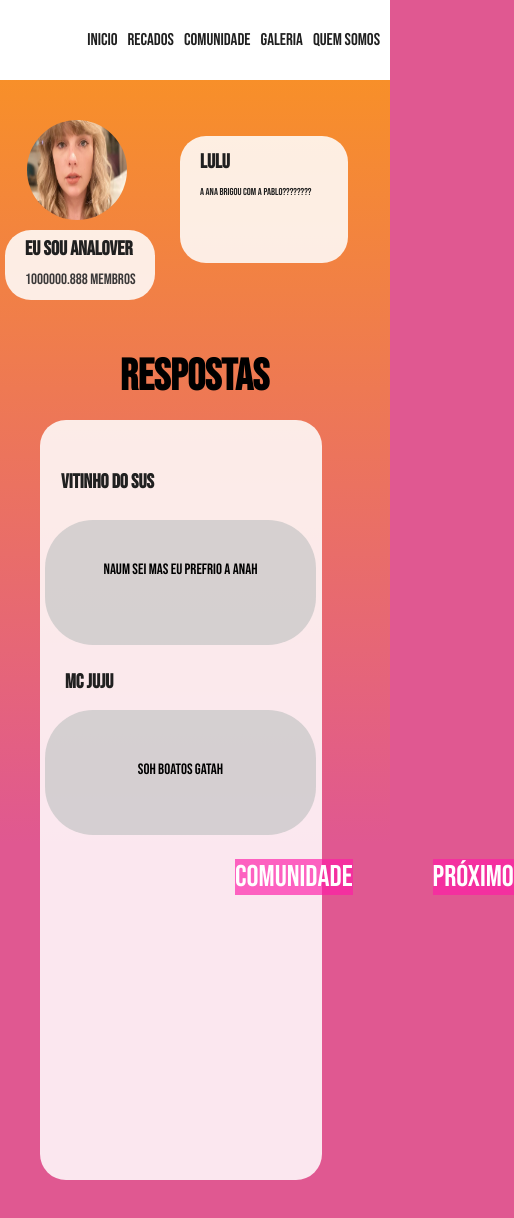
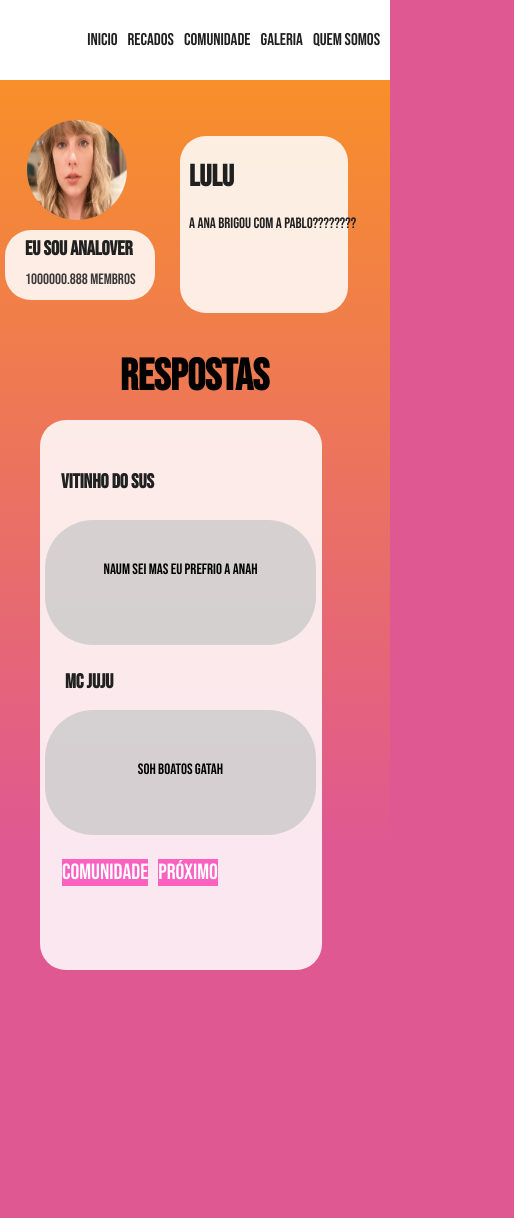
Before and after one commit to juliabergman/projeto, a React (Create React App) app: page /forum1 in a window 390 px wide. Shown: the top 1218 px of the page, 514 px wide, since content can reach past the window. Built offline with nearby package versions, Linux system fonts and the light colour scheme; the HTML template or start-up script is replaced by a standard one.

Commit message:
galeria no responsivo alterada

```diff
--- a/src/paginas/forum1/forum1.css
+++ b/src/paginas/forum1/forum1.css
@@ -280,7 +280,7 @@ border-radius: 48px;
             .forumBiof{
                 position: absolute;
                 width: 168px;
-                height: 127px;
+                height: 177px;
                 left: 180px;
                 top: 136px;
                 text-align: center;
@@ -293,11 +293,11 @@ border-radius: 48px;
             .nomeTitulof{
                 position: absolute;
 
-            left: 200px;
+            left: 180px;
             top: 150px;
 
-            font-size: 10px;
-
+            font-size: 15px;
+            margin: 9px;
 
             color: #202020;
 
@@ -315,7 +315,7 @@ border-radius: 48px;
 
                 position: absolute;
                 width: 282px;
-                height: 760px;
+                height: 550px;
                 left: 40px;
                 top: 420px;
                 margin-bottom: 190px;
@@ -387,5 +387,22 @@ border-radius: 48px;
                 color: #202020;
             }
 
+            .botaoforum{
+
+                background-color: #ff1ba8a6;
+
+                color: #fff;
+                font-size: 22px;
+                font-family: 'Bebas Neue', cursive;
+
+                border: none;
+                position: relative;
+                top: 80px;
+                margin: 5px;
+                left:12px;
+                transition: filter 400ms;
+                text-decoration: none;
+            }
+
 
 }
--- a/src/paginas/galeria/galeria.css
+++ b/src/paginas/galeria/galeria.css
@@ -98,8 +98,8 @@
 @media only screen and (max-device-width: 900px){
 
   #supremo {
-    width: 105%;
-    height: 40vh;
+    width: 100%;
+    height: 30vh;
 
     display: flex;
     justify-content: center;
@@ -124,20 +124,20 @@
   }
 
   .carousel-content img {
-    margin-top: 9px;
-    margin-left: 10px;
+    margin-top: 0px;
+    margin-left: 0px;
 
-    width: 100px;
-    height: 100px;
+    width: 500px;
+    height: 500px;
   }
 
   .car {
-    width: 80%;
+    width: 0%;
     height: 68vh;
   }
 
   .vai {
-    width: 100%;
+    width: 0%;
     display: flex;
     align-items: center;
 
@@ -153,7 +153,7 @@
     display: flex;
     flex-direction: column;
     text-align: center;
-    background-color: #fff;
+    color: rgba(255, 255, 255, 0);
   }
 
   .coments img {
@@ -170,26 +170,18 @@
     display: flex;
     justify-content: center;
     align-items: center;
-
-    margin-right: 50px;
-    margin-bottom: 100px;
+  color: rgba(255, 255, 255, 0);
+    margin-right: 0px;
+    margin-bottom: 0px;
   }
 
   .coment-box {
-    width: 100px;
-    height: 70px;
+    width: 0px;
+    height: 0px;
+  }
 
-    display: flex;
-    justify-content: center;
-    align-items: center;
-    text-align: center;
-
-    margin-top: -80px;
-    margin-left: 10px;
-
-    background-color: #f0f0f0;
-
-    box-shadow: 0px 3px 5px 0px rgba(0, 0, 0, 0.2);
+  .coments-profile img{
+    width: 0px;
   }
 
 
--- a/src/paginas/login/Login.js
+++ b/src/paginas/login/Login.js
@@ -11,7 +11,7 @@ function Login(){
         <div className="login">
             <label>Email</label>
             <input placeholder="Digite seu email aqui..."/>
-            <label>Senha</label>
+            <label >Senha</label>
             <input placeholder="Digite sua senha aqui..."/>
             <Link className="linklogin" to='/quemsomos' title="Home da ana">Entrar</Link>
             <Link className="linklogin" to='/quemsomosvisitante' title="Home do visitante do site">Visitante</Link>
--- a/src/paginas/perfil/perfil.css
+++ b/src/paginas/perfil/perfil.css
@@ -147,7 +147,7 @@ font-family: 'Bebas Neue', cursive;
     .sobreMim{
     position: absolute;
     width: 330px;
-    height: 169px;
+    height: 269px;
     left: 20px;
     top: 550px;
     background: #FFFCFC;
--- a/src/paginas/quemsomos/QuemSomos.js
+++ b/src/paginas/quemsomos/QuemSomos.js
@@ -13,17 +13,17 @@ function QuemSomos() {
                 <div className="projeto">
                     <h1>O PROJETO?</h1>
                     <p>
-                        Julia Bergman teve A brilhante (ou catastrófica) ideia
+                        Julia  teve A brilhante (ou catastrófica) ideia
                         de dar de presente para sua amiga Ana Ono uma versão <br />
-                        futuristica do Orkut. O site foi inspirado em outras
-                        plataformas como o twitter e facebook.O diferencial
+                        futuristica do Orkut. O site foi inspirado em redes como
+                        o twitter, facebook e orkut.O diferencial
                         dessa<br /> rede é que ela foi feita exclusivamente para os
-                        fãs da icônica ana ono, também existe um campo onde
+                        fãs da icônica ana ono, existe um campo onde
                          eles também <br />podem opninar sobre qualquer assunto
                          (mas ninguém pode comentar sobre aquela opnião),
-                         os fãs também podem <br />enviar depoimentos pra ela e
-                         existe uma comunidade onde eles podem debater
-                         coisas como qual a perfomace <br /> mais atemporal e quais fomosos ela tretou. Espero que a nossa
+                         os fãs podem <br />enviar depoimentos pra ela e
+                         existe uma comunidade onde eles debatem
+                         coisas como qual a perfomace <br /> mais atemporal, quais fomosos ela tretou. Espero que a nossa
                          estrela dê a benção para esta homenagem. </p>
                 </div>
 
```
